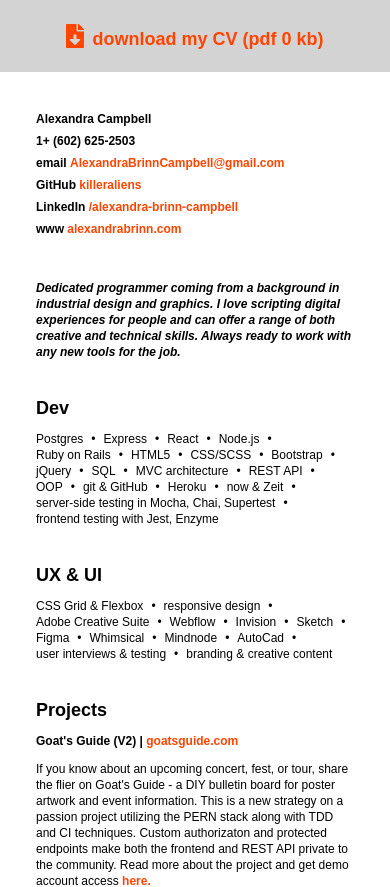
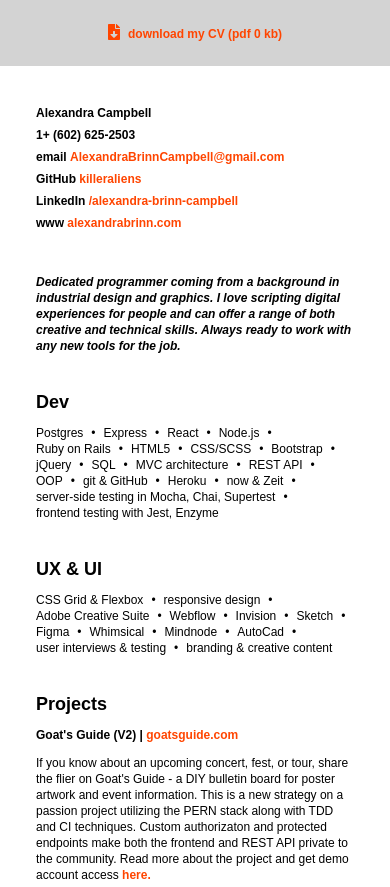
Before and after one commit to killeraliens/abc-cv, a React (Create React App) app: page / in a window 390 px wide. Shown: the top 887 px of the page. Built offline with nearby package versions, Linux system fonts and the light colour scheme; no server answers.

Commit message:
mobile dload link and new readme imgs

```diff
--- a/src/components/App.css
+++ b/src/components/App.css
@@ -31,13 +31,25 @@ html, body, #root, .App {
 .download-nav {
   text-align: center;
   margin: 24px;
-  font-size: 18px;
+  font-size: 12px;
 }
 
+.IconNav svg, .download-nav svg {
+  font-size: 16px;
+  margin-right: 8px;
+}
 
-.IconNav svg, .download-nav svg {
-  font-size: 24px;
-  margin-right: 8px;
+@media (min-width: 499px) {
+  .download-nav {
+    text-align: center;
+    margin: 24px;
+    font-size: 18px;
+  }
+
+  .IconNav svg, .download-nav svg {
+    font-size: 24px;
+    margin-right: 8px;
+  }
 }
 
 .contact-ul {
```
Also changed, not shown: src/assets/cv-desktop.png, src/assets/cv-mobile.png.
